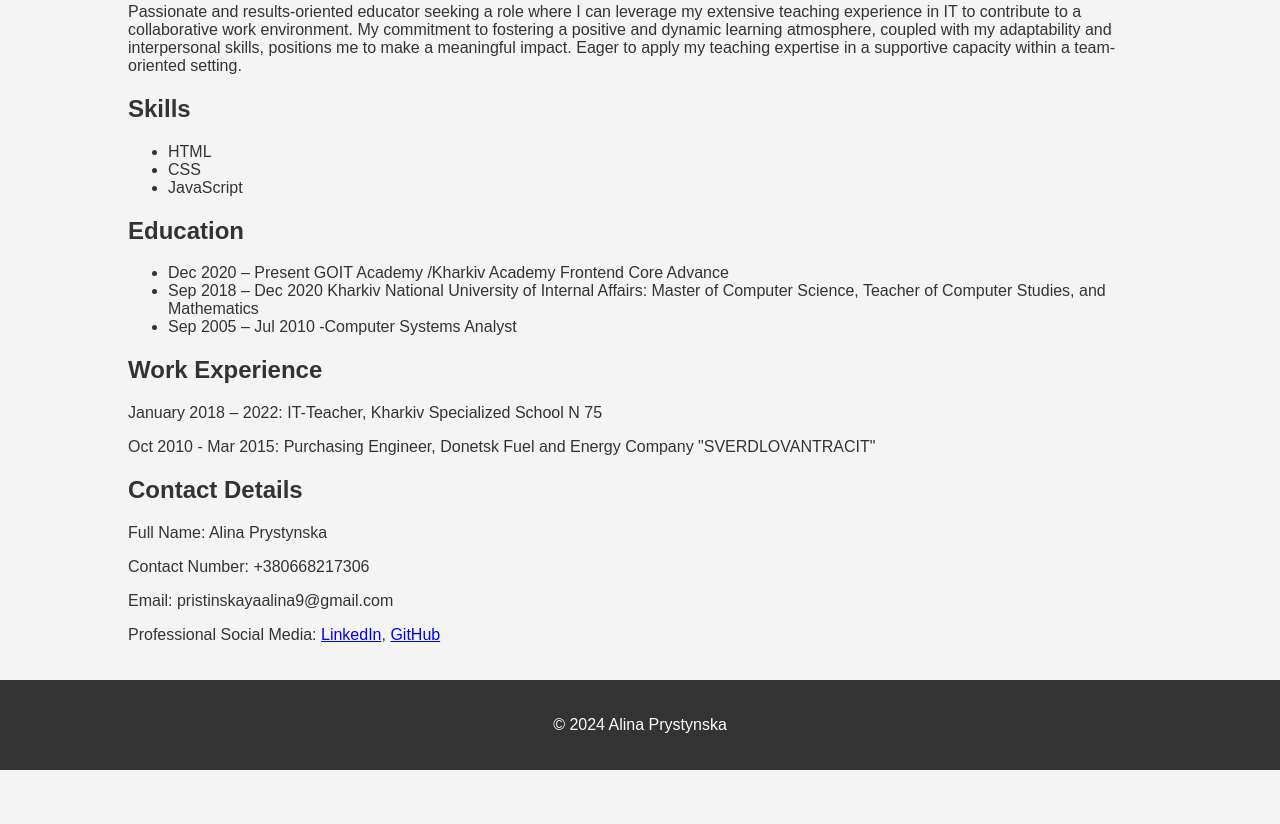
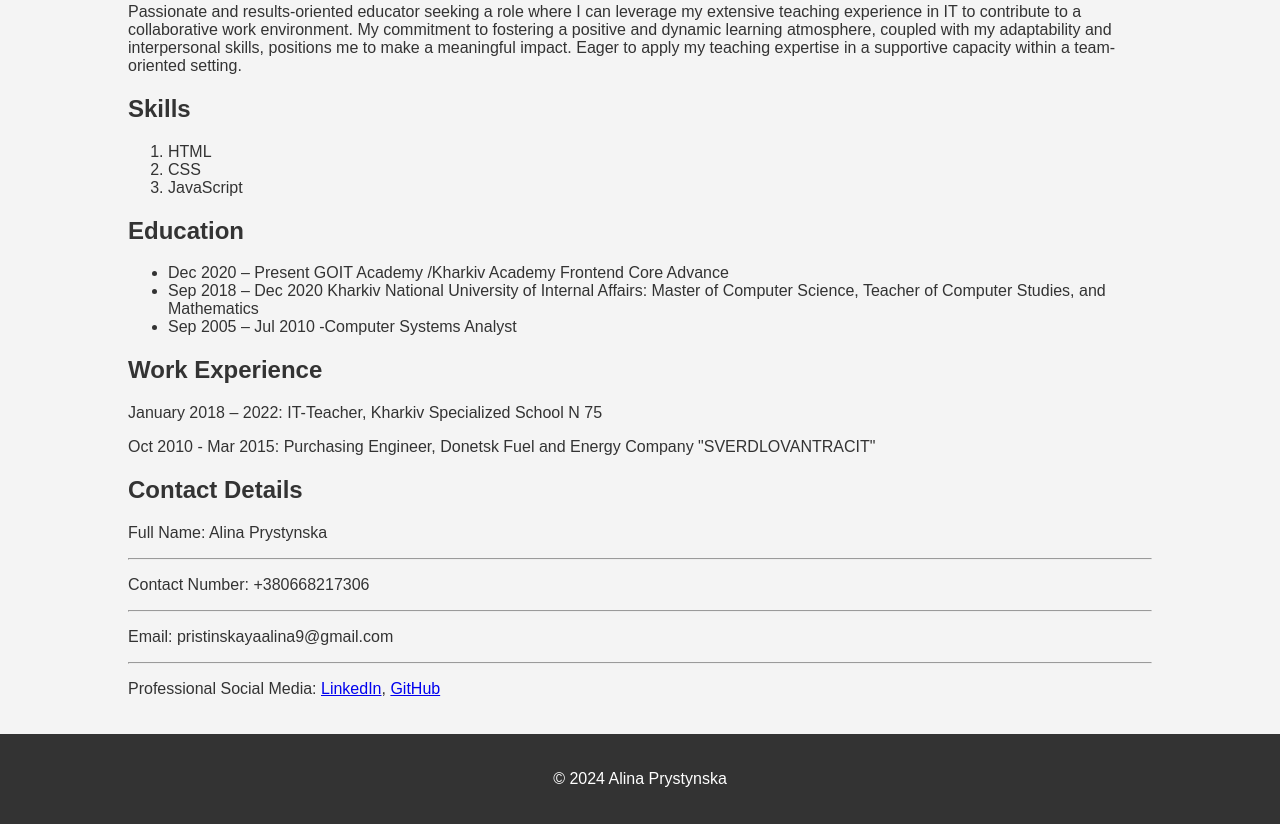
Before and after one commit to AlinaPristinskaya/Alina-Prystynska-cv, a plain HTML site: page index.html in a window 1280 px wide. Shown: the part 1734-2558 px from the top of the page. Before the commit the page ends 2504 px from the top, so only its background shows below. Drawn offline with Linux system fonts and the light colour scheme.

Commit message:
add ol and hr

```diff
--- a/index.html
+++ b/index.html
@@ -79,11 +79,11 @@
 
         <section id="skills">
             <h2>Skills</h2>
-            <ul>
+            <ol>
                 <li>HTML</li>
                 <li>CSS</li>
                 <li>JavaScript</li>
-            </ul>
+            </ol>
         </section>
 
         <section id="education">
@@ -108,8 +108,11 @@
         <section id="contact">
             <h2>Contact Details</h2>
             <p>Full Name: Alina Prystynska</p>
+            <hr>
             <p>Contact Number: +380668217306</p>
+            <hr>
             <p>Email: pristinskayaalina9@gmail.com</p>
+            <hr>
             <p>Professional Social Media: <a href="https://www.linkedin.com/in/alinapristinskaya/">LinkedIn</a>, <a href="https://github.com/AlinaPristinskaya">GitHub</a></p>
         </section>
 
```
